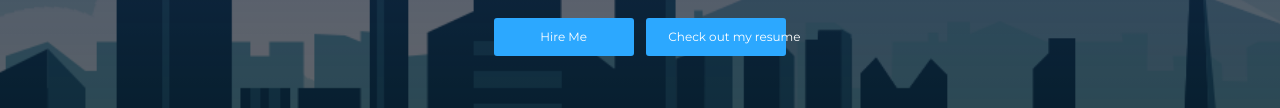
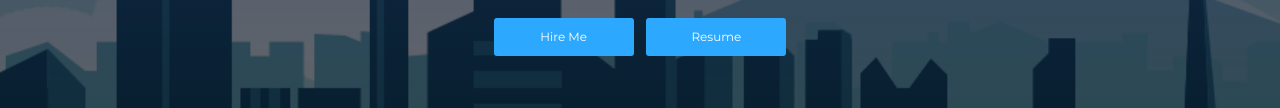
Before and after one commit to idilhaq/idilhaq.github.io, a plain HTML site: page index.html in a window 1280 px wide. Shown: the part 384-492 px from the top of the page. Drawn offline with Linux system fonts and the light colour scheme.

Commit message:
Resume button

```diff
--- a/index.html
+++ b/index.html
@@ -51,7 +51,7 @@
                                 <p class="category text-white">Software Engineer at Tokopedia</p>
                                 <a class="btn btn-info smooth-scroll mr-2" href="#contact" data-aos="zoom-in" data-aos-anchor="data-aos-anchor">Hire Me</a>
                                 <a class="btn btn-info" href="https://docs.google.com/document/d/12FqdxaiXbA3k52rCJUVLtZDz1UIOQCYvB5f_m1pkZsE/edit?usp=sharing"
-                                    data-aos="zoom-in" data-aos-anchor="data-aos-anchor">Check out my resume</a>
+                                    data-aos="zoom-in" data-aos-anchor="data-aos-anchor">Resume</a>
                             </div>
                         </div>
                         <div class="section">
```
